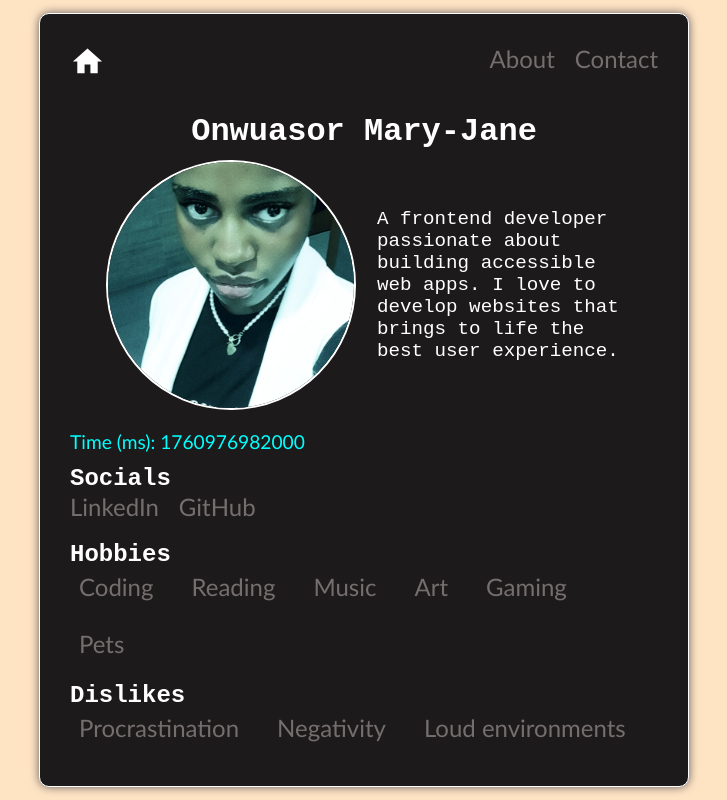
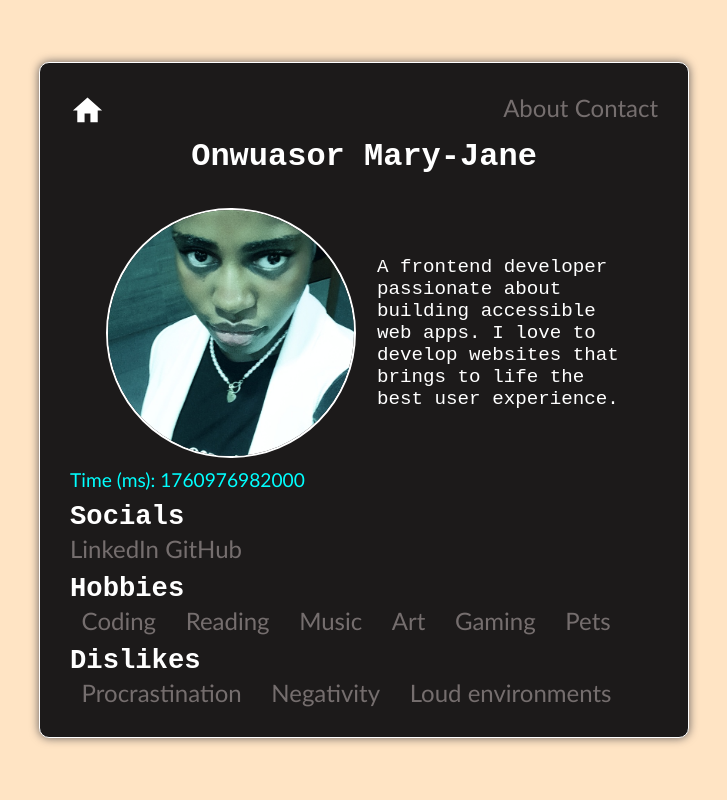
Before and after one commit to maereejay/profilecard, a plain HTML site: page index.html in a window 1280 px wide. Shown: the whole page, without its empty margins (276-1003 px from the left). Drawn offline with Linux system fonts and the light colour scheme.

Commit message:
testing v1

```diff
--- a/style.css
+++ b/style.css
@@ -15,6 +15,7 @@ body {
 article {
   width: 90%;
   max-width: 650px;
+  max-height: 800px;
   padding: 30px;
   border-radius: 10px;
   box-shadow: 0 0 10px #615b5b;
@@ -28,7 +29,6 @@ article {
   display: flex;
   flex-direction: row;
   justify-content: space-between;
-  margin-bottom: 20px;
 }
 .name {
   width: 100%;
@@ -38,7 +38,8 @@ article {
 }
 header h2 {
   font-family: "Courier New", Courier, monospace;
-  font-size: clamp(1.5rem, 4vw, 2rem);
+  font-size: clamp(1.1rem, 4vw, 2rem);
+  margin-bottom: 0.7em;
 }
 .description {
   display: flex;
@@ -48,7 +49,6 @@ header h2 {
   align-items: center;
   justify-content: center;
   flex-wrap: wrap;
-  margin-bottom: 10px;
 }
 figure {
   width: 260px;
@@ -98,16 +98,15 @@ img:hover {
 }
 h3 {
   font-family: "Courier New", Courier, monospace;
-  font-size: 1.5rem;
-  border-bottom: 5px;
+  font-size: clamp(1.3rem, 3vw, 1.7rem);
+  margin-bottom: 0.1em;
 }
 ul {
   list-style: none;
   display: flex;
-  gap: 20px;
+  gap: 0.4em;
   display: flex;
   flex-wrap: wrap;
-  margin-bottom: 10px;
 }
 a {
   text-decoration: none;
@@ -116,8 +115,8 @@ a {
 a,
 li {
   font-family: "Gill Sans", "Gill Sans MT", Calibri, "Trebuchet MS", sans-serif;
-  font-size: 1.5rem;
   color: #756e6e;
+  font-size: clamp(1.1rem, 3vw, 1.5rem);
 }
 a:hover {
   color: aqua;
@@ -125,20 +124,18 @@ a:hover {
 .hobbies li,
 .dislikes li {
   border: 2px solid transparent;
-  padding: 2px 7px;
   border-radius: 5px;
   transition: all ease-in-out 0.2s;
   cursor: pointer;
+  padding: 0 0.4em;
+  line-height: 1;
 }
 .hobbies > li:hover,
 .dislikes > li:hover {
-  border: 2px solid white;
-  padding: 2px 7px;
-  border-radius: 5px;
+  border-color: white;
 }
 article > p {
   color: aqua;
   font-family: "Gill Sans", "Gill Sans MT", Calibri, "Trebuchet MS", sans-serif;
   font-size: clamp(1.1rem, 3vw, 1.2rem);
-  margin-bottom: 2px;
 }
```
